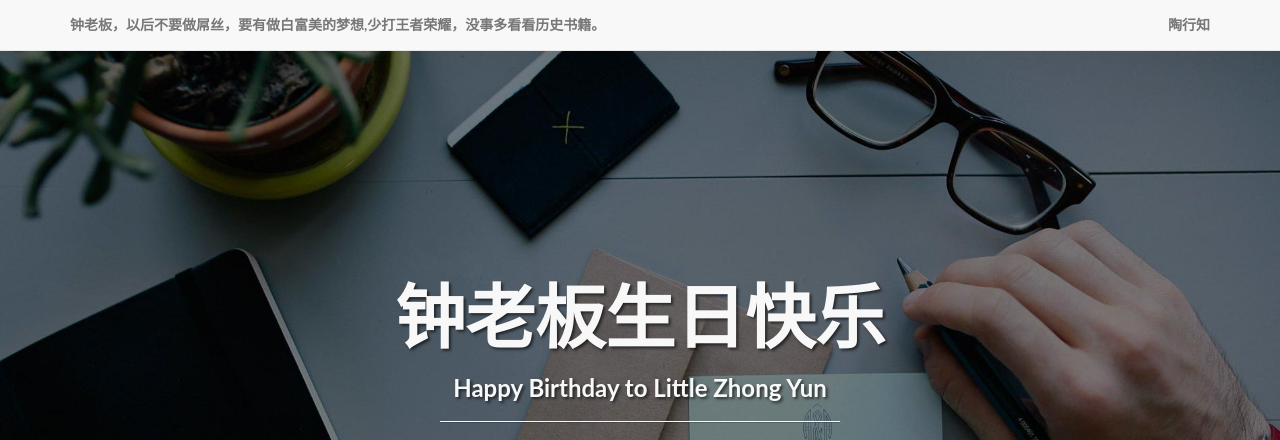
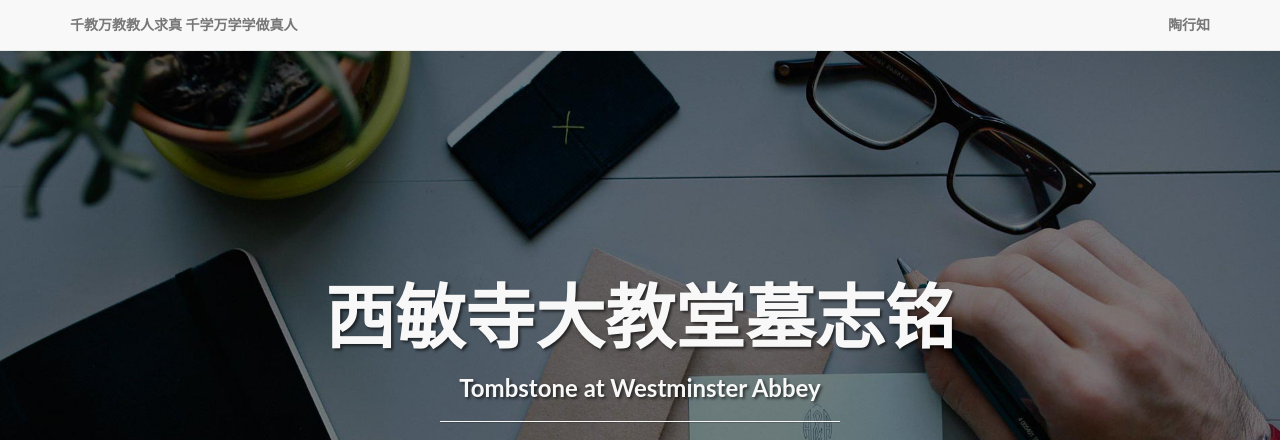
Before and after one commit to ipods/ipods.github.io, a plain HTML site: page index.html in a window 1280 px wide. Shown: the top 440 px of the page. Drawn offline with Linux system fonts and the light colour scheme.

Commit message:
git pages

```diff
--- a/index.html
+++ b/index.html
@@ -29,7 +29,7 @@
                 <span class="icon-bar"></span>
                 <span class="icon-bar"></span>
             </button>
-                <a class="navbar-brand topnav">钟老板，以后不要做屌丝，要有做白富美的梦想,少打王者荣耀，没事多看看历史书籍。</a>
+            <a class="navbar-brand topnav">千教万教教人求真 千学万学学做真人</a>
         </div>
         <!-- Collect the nav links, forms, and other content for toggling -->
         <div class="collapse navbar-collapse" id="bs-example-navbar-collapse-1">
@@ -51,8 +51,8 @@
         <div class="row">
             <div class="col-lg-12">
                 <div class="intro-message">
-                        <h1>钟老板生日快乐</h1>
-                        <h3>Happy Birthday to Little Zhong Yun</h3>
+                    <h1>西敏寺大教堂墓志铭</h1>
+                    <h3>Tombstone at Westminster Abbey</h3>
                     <hr class="intro-divider">
                     <ul class="list-inline intro-social-buttons">
                         <li>
```
Also changed, not shown: 1 other file. Lines whose indentation alone changed are shown as unchanged.
